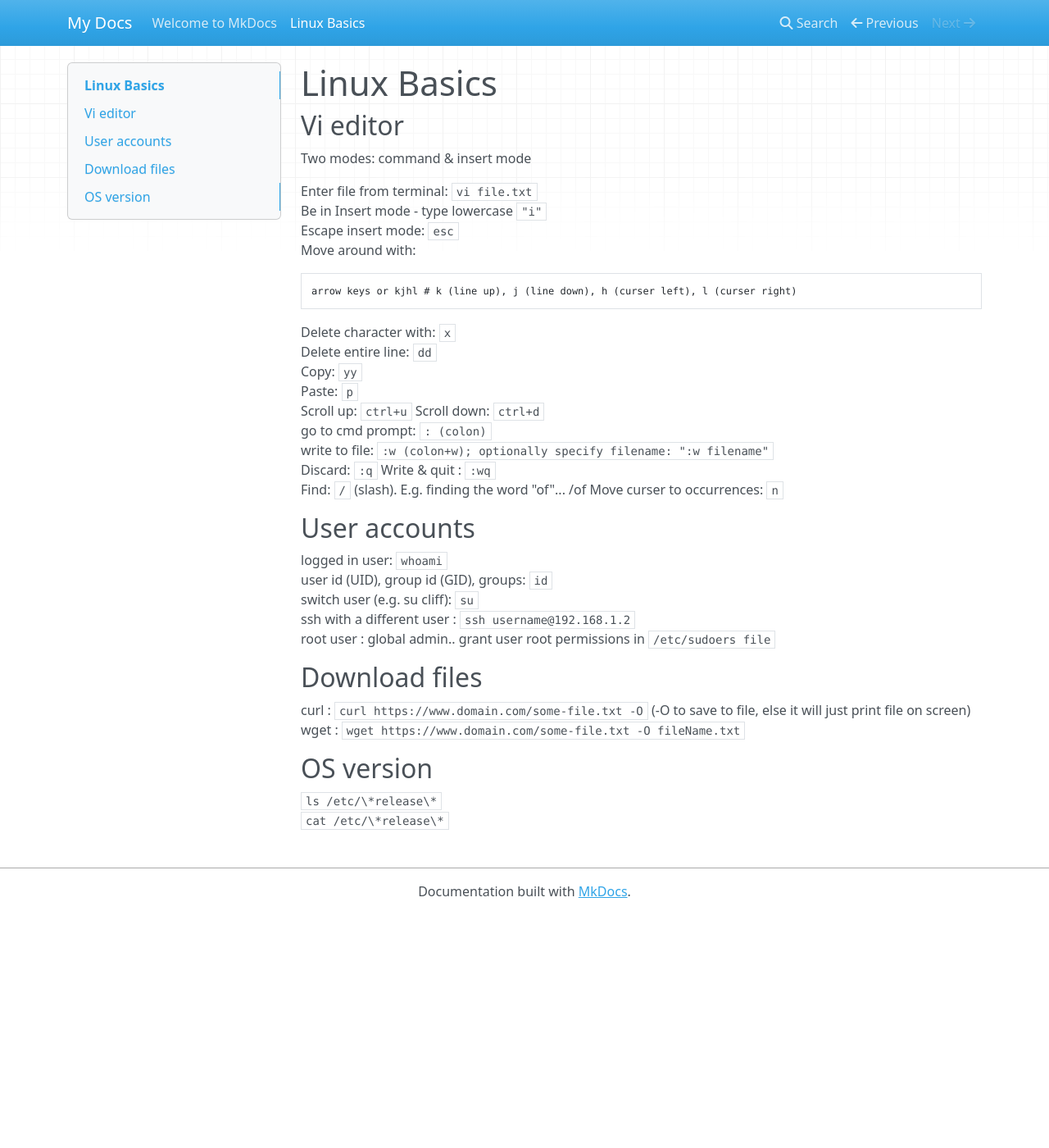
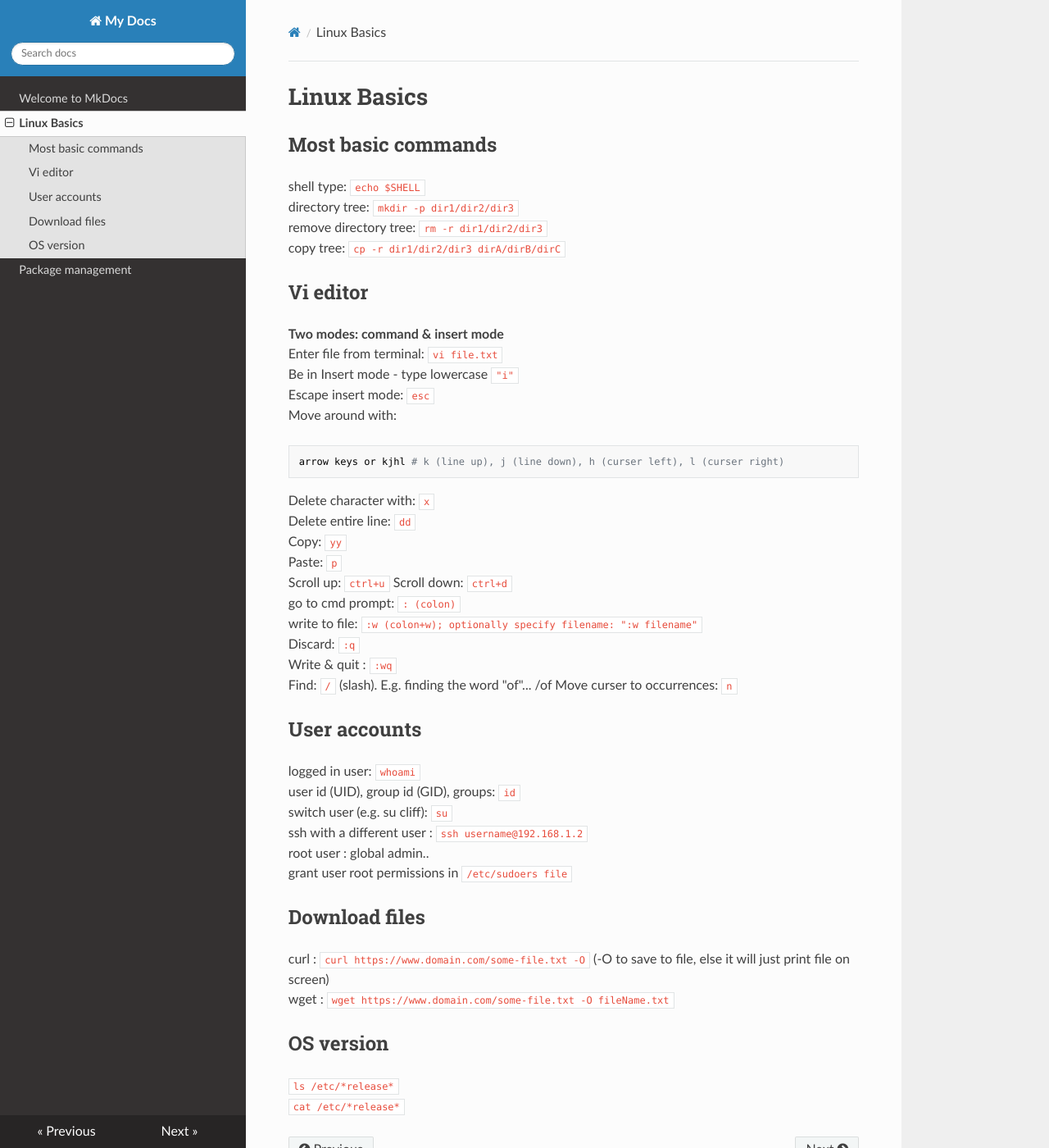
Before and after one commit to rytligc/dev-docs, an MkDocs documentation site: the page built from docs/linux_basics.md, in a window 1280 px wide and 1400 px high. Shown: the whole window at 82% size. Built offline with MkDocs 1.6.1, drawn with Linux system fonts in a browser that asks for light colours; nearby versions of some CDN libraries; some of the changed text lies outside the part shown.

Commit message:
add pic, update doc, change theme

````diff
--- a/docs/linux_basics.md
+++ b/docs/linux_basics.md
@@ -1,16 +1,24 @@
 # Linux Basics
 
+## Most basic commands
+
+shell type: ```echo $SHELL```
+directory tree: ```mkdir -p dir1/dir2/dir3```
+remove directory tree: ```rm -r dir1/dir2/dir3```
+copy tree: ```cp -r dir1/dir2/dir3 dirA/dirB/dirC```
 
 ## Vi editor
-Two modes: command & insert mode
 
+**Two modes: command & insert mode**
 Enter file from terminal: ```vi file.txt```
 Be in Insert mode - type lowercase ```"i"```
 Escape insert mode: ```esc```
 Move around with:
-```
+
+```bash
 arrow keys or kjhl # k (line up), j (line down), h (curser left), l (curser right)
 ```
+
 Delete character with: ```x```
 Delete entire line: ```dd```
 Copy: ```yy```
@@ -24,8 +32,8 @@
 Find: ```/``` (slash). E.g. finding the word "of"... /of
 Move curser to occurrences: ```n```
 
+## User accounts
 
-## User accounts
 logged in user: ```whoami```
 user id (UID), group id (GID), groups: ```id```
 switch user (e.g. su cliff): ```su```
@@ -34,10 +42,11 @@ root user : global admin..
 grant user root permissions in ```/etc/sudoers file```
 
 ## Download files
+
 curl : ```curl https://www.domain.com/some-file.txt -O``` (-O to save to file, else it will just print file on screen)
 wget : ```wget https://www.domain.com/some-file.txt -O fileName.txt```
 
+## OS version
 
-## OS version
-```ls /etc/\*release\*```
-```cat /etc/\*release\*```
+```ls /etc/*release*```
+```cat /etc/*release*```
--- a/mkdocs.yml
+++ b/mkdocs.yml
@@ -1 +1,3 @@
 site_name: My Docs
+
+theme: readthedocs
````
Also changed, not shown: docs/package_management.md (added, +29 -0 lines), docs/imgs/yum.png (added).
